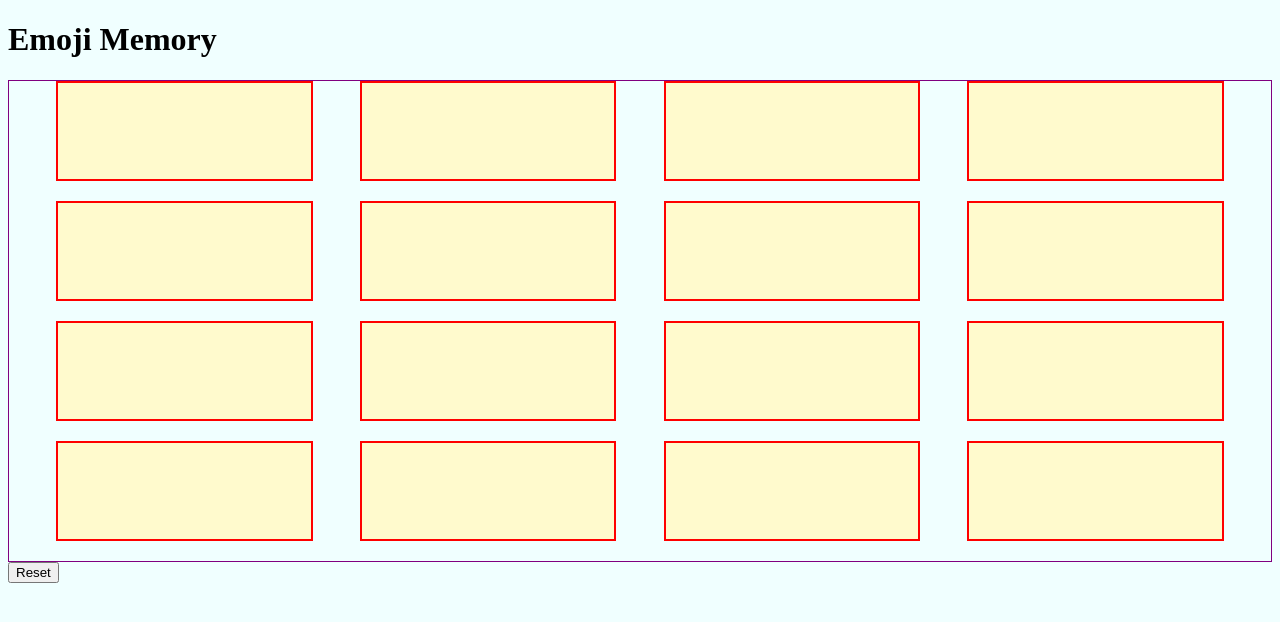
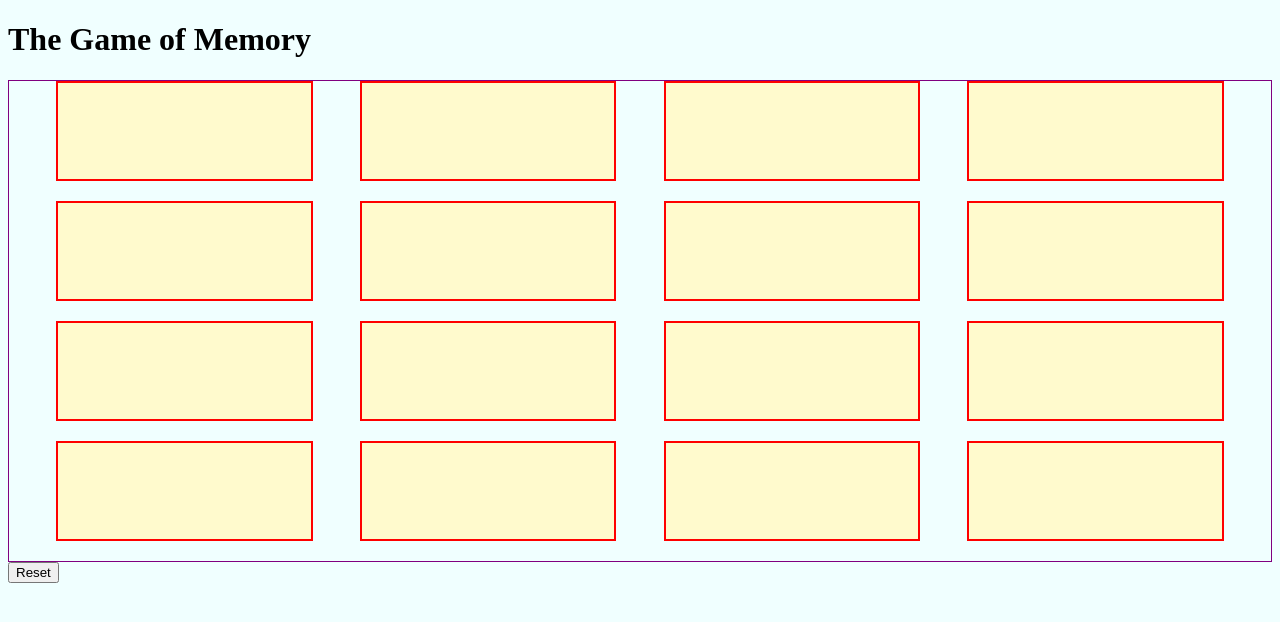
Before and after one commit to ramag1/emoji-memory, a plain HTML site: page index.html in a window 1280 px wide. Drawn offline with Linux system fonts and the light colour scheme.

Commit message:
new branch for second option

```diff
--- a/index.html
+++ b/index.html
@@ -4,11 +4,11 @@
     <meta charset="UTF-8">
     <meta http-equiv="X-UA-Compatible" content="IE=edge">
     <meta name="viewport" content="width=device-width, initial-scale=1.0">
-    <title>Emoji Memory</title>
+    <title>Memory</title>
     <link rel="stylesheet" href="style.css">
 </head>
 <body>
-    <h1>Emoji Memory</h1>
+    <h1>The Game of Memory</h1>
     <h2></h2>
 
     <div id="modal">
```
